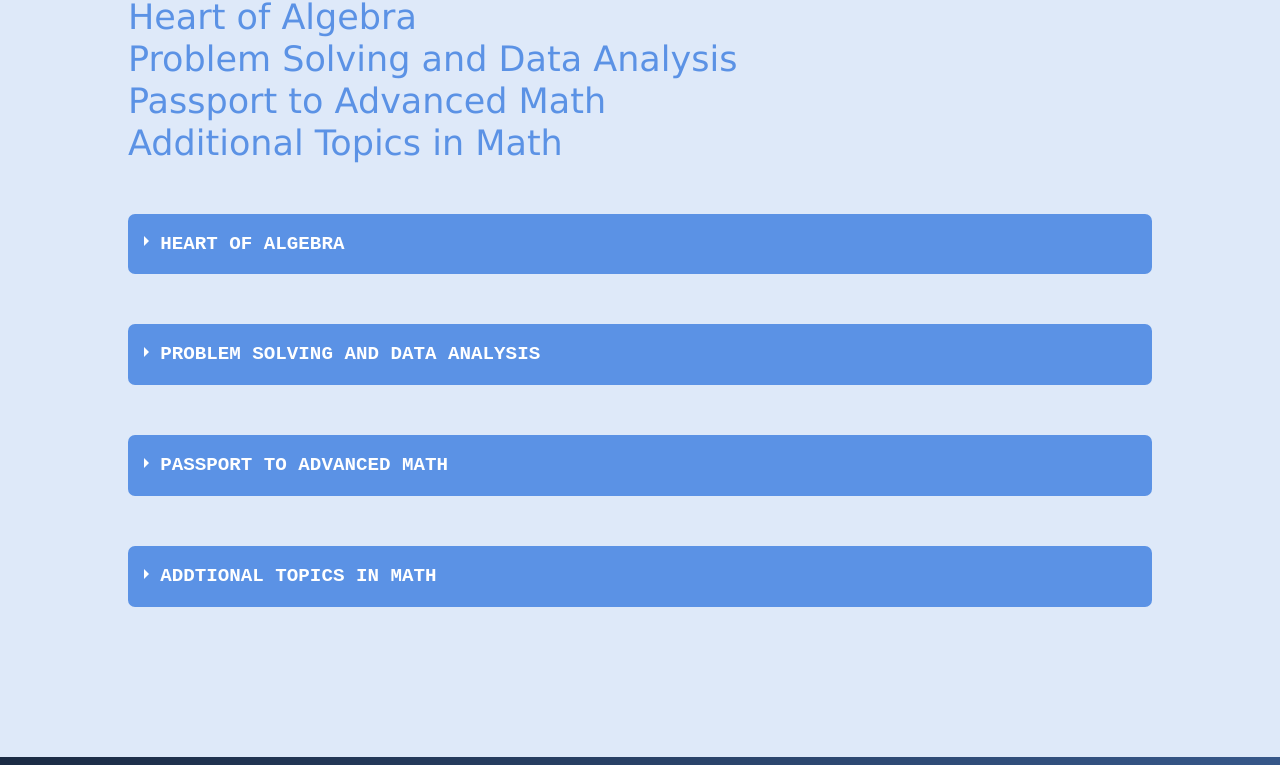
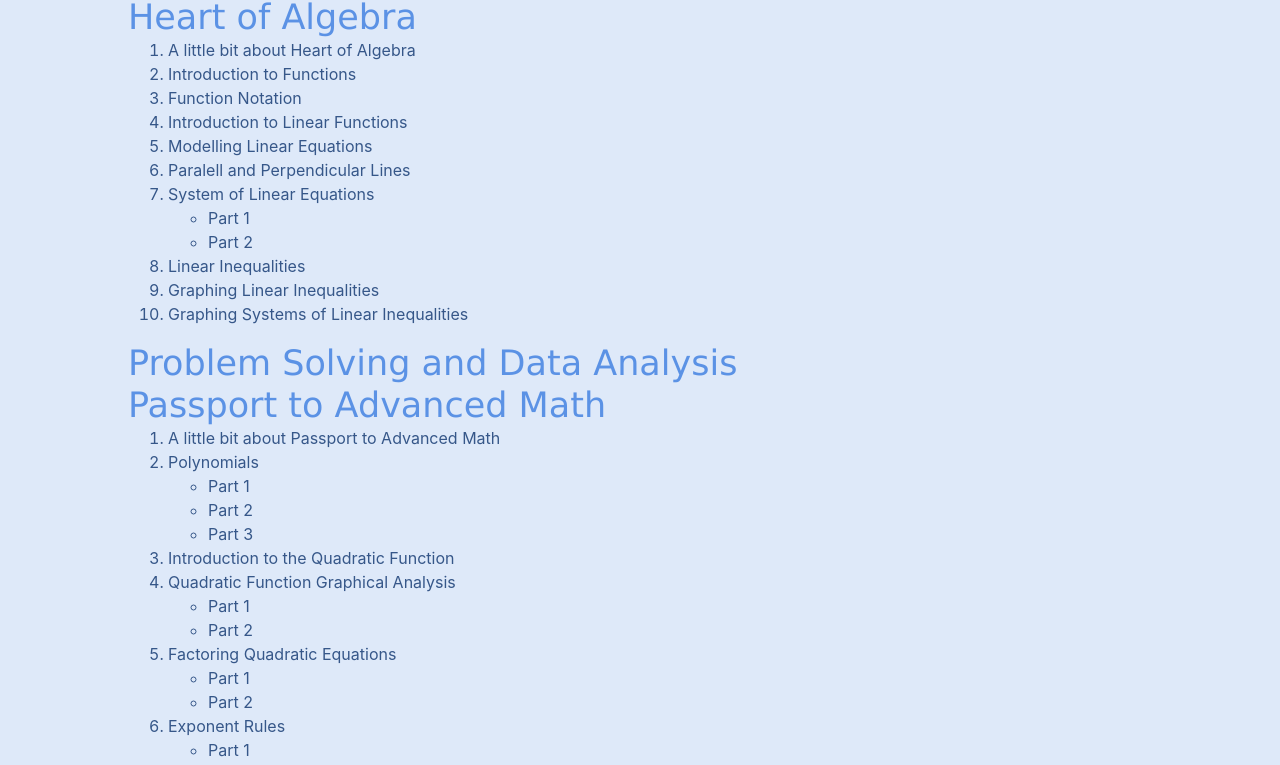
Before and after one commit to YomenT/bluebird-teaching, a React (Create React App) app in the folder reactapp/: page /satprep in a window 1280 px wide. Shown: the part 1699-2464 px from the top of the page. Built offline with nearby package versions, Linux system fonts and the light colour scheme.

Commit message:
Updated links

```diff
--- a/reactapp/src/components/SatPrepLinkOutline.js
+++ b/reactapp/src/components/SatPrepLinkOutline.js
@@ -5,8 +5,49 @@ class SatPrepLinkOutline extends React.Component {
         return (
             <div>
                 <h4 className="h4-blue-headers">Heart of Algebra</h4>
+                <ol className="p-body">
+                    <li>A little bit about Heart of Algebra</li>
+                    <li>Introduction to Functions</li>
+                    <li>Function Notation</li>
+                    <li>Introduction to Linear Functions</li>
+                    <li>Modelling Linear Equations</li>
+                    <li>Paralell and Perpendicular Lines</li>
+                    <li>System of Linear Equations</li>
+                        <ul className="p-body">
+                            <li>Part 1</li>
+                            <li>Part 2</li>
+                        </ul>
+                    <li>Linear Inequalities</li>
+                    <li>Graphing Linear Inequalities</li>
+                    <li>Graphing Systems of Linear Inequalities</li>
+                </ol>
                 <h4 className="h4-blue-headers">Problem Solving and Data Analysis</h4>
                 <h4 className="h4-blue-headers">Passport to Advanced Math</h4>
+                <ol className="p-body">
+                    <li>A little bit about Passport to Advanced Math</li>
+                    <li>Polynomials</li>
+                        <ul className="p-body">
+                            <li>Part 1</li>
+                            <li>Part 2</li>
+                            <li>Part 3</li>
+                        </ul>
+                    <li>Introduction to the Quadratic Function</li>
+                    <li>Quadratic Function Graphical Analysis</li>
+                        <ul className="p-body">
+                            <li>Part 1</li>
+                            <li>Part 2</li>
+                        </ul>
+                    <li>Factoring Quadratic Equations</li>
+                        <ul className="p-body">
+                            <li>Part 1</li>
+                            <li>Part 2</li>
+                        </ul>
+                    <li>Exponent Rules</li>
+                        <ul className="p-body">
+                            <li>Part 1</li>
+                            <li>Part 2</li>
+                        </ul>
+                </ol>
                 <h4 className="h4-blue-headers">Additional Topics in Math</h4>
             </div>
         )
```
